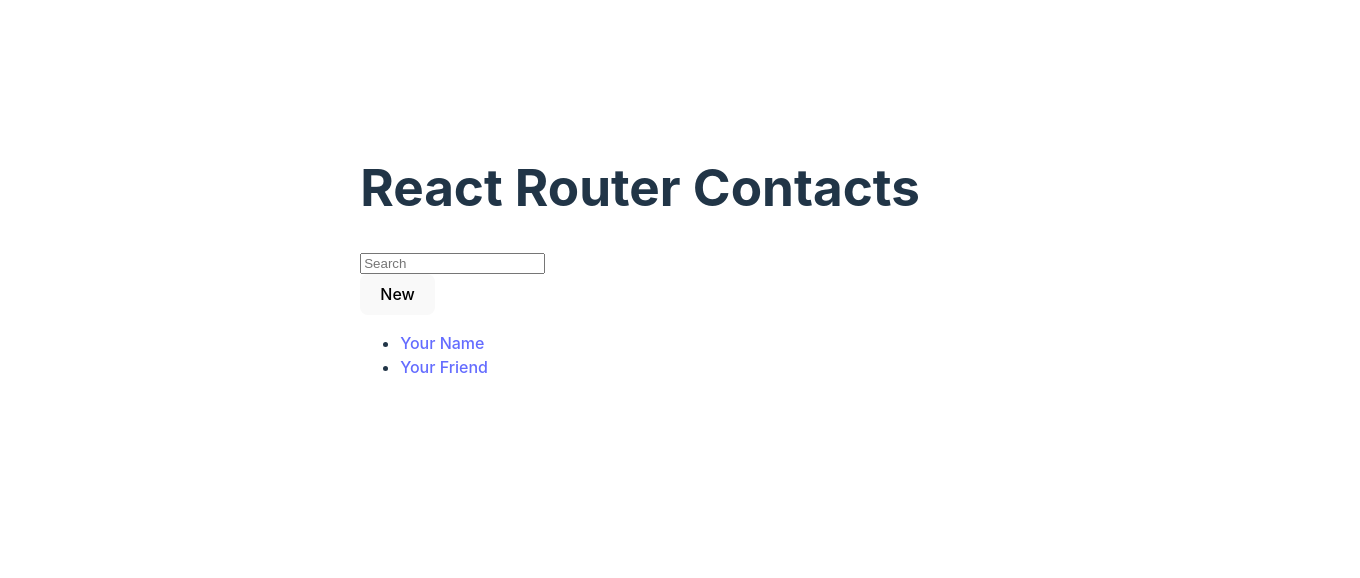
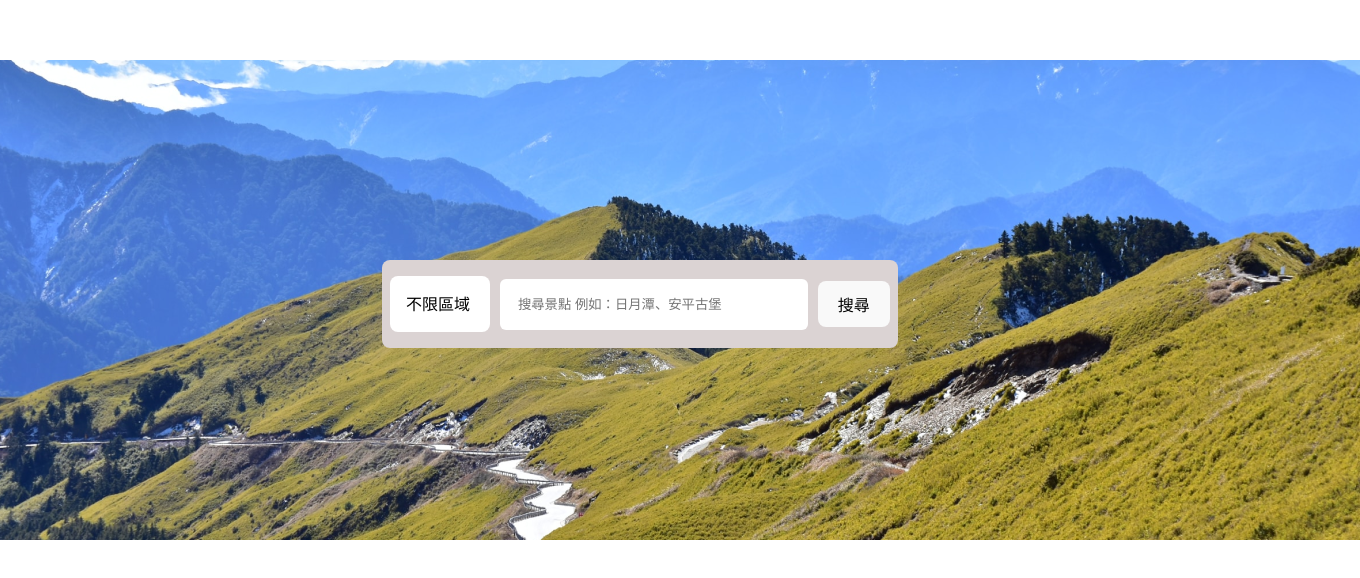
Before and after one commit to southAndy/F2E-week1-travel, a React (Vite) app: page / in a window 1280 px wide. Shown: the part 140-718 px from the top of the page, 1360 px wide, since content can reach past the window. Built offline with nearby package versions, Linux system fonts and the light colour scheme.

Commit message:
feat: adding homePage

```diff
--- /dev/null
+++ b/src/components/Search/search.css
@@ -0,0 +1,38 @@
+.search-cotainer{
+    display: flex;
+    align-items: center;
+    gap:10px;
+    height: 72px;
+    width: 500px;
+    padding: 8px;
+    margin: 0 auto;
+
+    position: absolute;
+    top: 50%;
+    right: 0;
+    left: 0;
+
+
+    background: #dbd3d3;
+    border-radius: 8px;
+}
+.search-cotainer .city{
+    flex: 2;
+    color:black;
+    background-color: white;
+    padding: 16px;
+    border-radius: 8px;
+    /* background-image: url('../../assets/images/Vector.png'); */
+    background-repeat: no-repeat;
+    background-position: 80px 25px;
+
+}
+
+.attractions{
+    flex:8;
+    background-color: white;
+    padding: 18px;
+    border: none;
+    border-radius: 6px;
+    color:black;
+}
--- /dev/null
+++ b/src/components/Search/search.jsx
@@ -0,0 +1,15 @@
+import '../Search/search.css'
+
+export default function search({}){
+
+    function test(){
+        console.log('excuting');
+    }
+    return(
+        <section className='search-cotainer'>
+            <div className='city'>不限區域</div>
+            <input className='attractions' type="text" placeholder="搜尋景點 例如：日月潭、安平古堡" />
+            <button onClick={()=>test()}>搜尋</button>
+        </section>
+    )
+}
--- a/src/index.css
+++ b/src/index.css
@@ -6,7 +6,8 @@
 
   color-scheme: light dark;
   color: rgba(255, 255, 255, 0.87);
-  background-color: #242424;
+  /* background-color: #242424; */
+  background-color: white;
 
   font-synthesis: none;
   text-rendering: optimizeLegibility;
@@ -31,6 +32,7 @@
   place-items: center;
   min-width: 320px;
   min-height: 100vh;
+  position: relative;
 }
 
 h1 {
--- a/src/main.jsx
+++ b/src/main.jsx
@@ -2,14 +2,14 @@
 import ReactDOM from 'react-dom/client'
 import { createBrowserRouter,Route,RouterProvider } from 'react-router-dom'
 
-import Root from './routes/root';
+import HomePage from './pages/Home/home-page';
 import ErrorPage from './routes/error-page';
 // import App from './App'
 import './index.css'
 
 const routers = createBrowserRouter([{
   path:'/',
-  element:<Root/>,
+  element:<HomePage/>,
   errorElement:<ErrorPage/>
 
 }])
--- a/src/pages/Home/home-page.jsx
+++ b/src/pages/Home/home-page.jsx
@@ -0,0 +1,29 @@
+import Search from "../../components/Search/search"
+import { useState,useEffect } from "react"
+
+import banner from "../../assets/images/banner-mountain.png";
+import logo from "../../assets/images/taiwanLogo.png";
+
+export default function homePage(){
+    //初次載入頁面呼叫API
+    useEffect(()=>{
+        console.log('no call api now');
+    },[])
+    const [api,setApi] = useState([]);
+    return (
+    <>
+        <nav>
+            <div>
+                <img src={logo} alt="logo" />
+                <p>遊台灣</p>
+            </div>
+       </nav>
+       <div>
+        <img src={banner} alt="banner" />
+       </div>
+       <Search/>
+    </>
+
+
+    )
+}
```
Also changed, not shown: src/assets/images/Vector.png (added).
